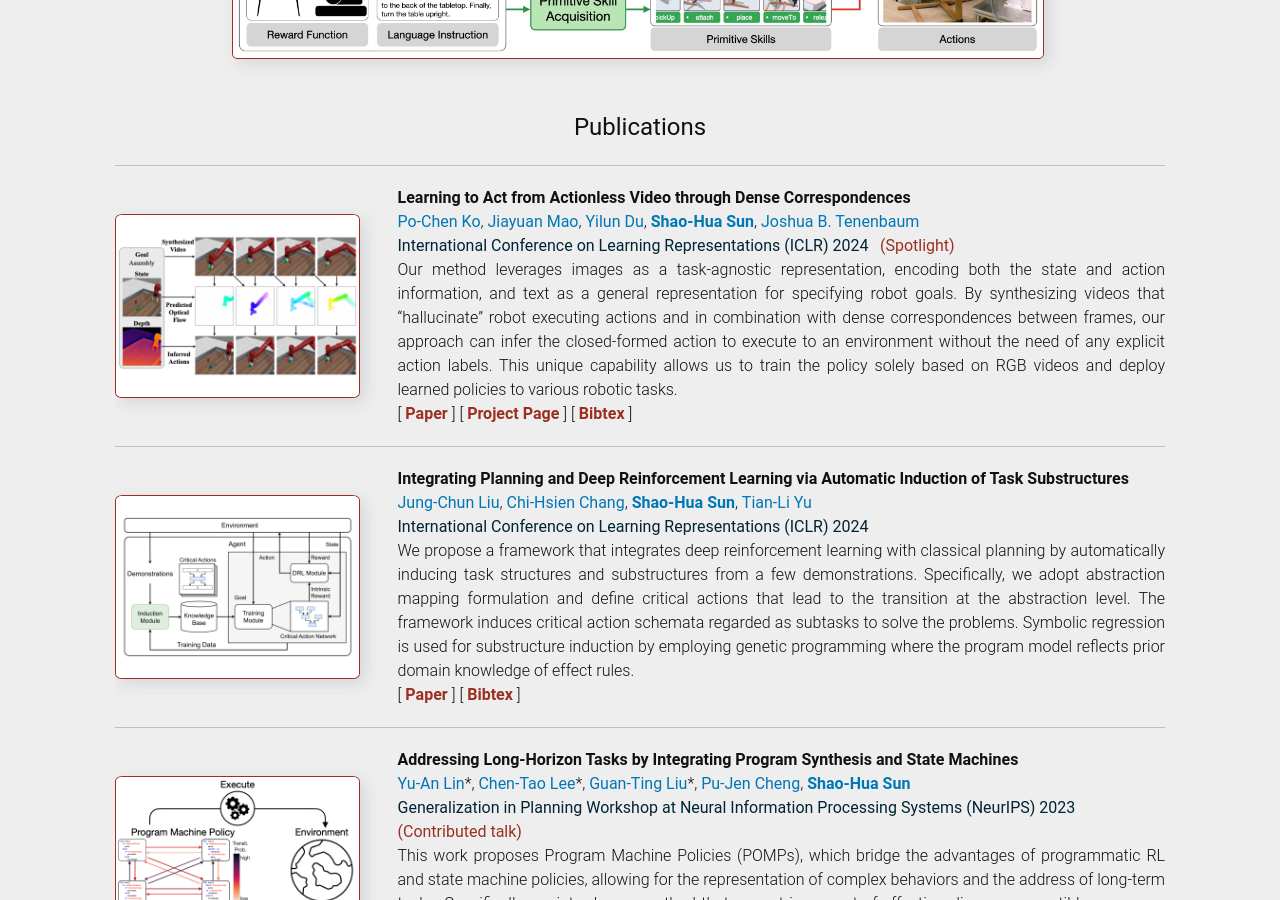
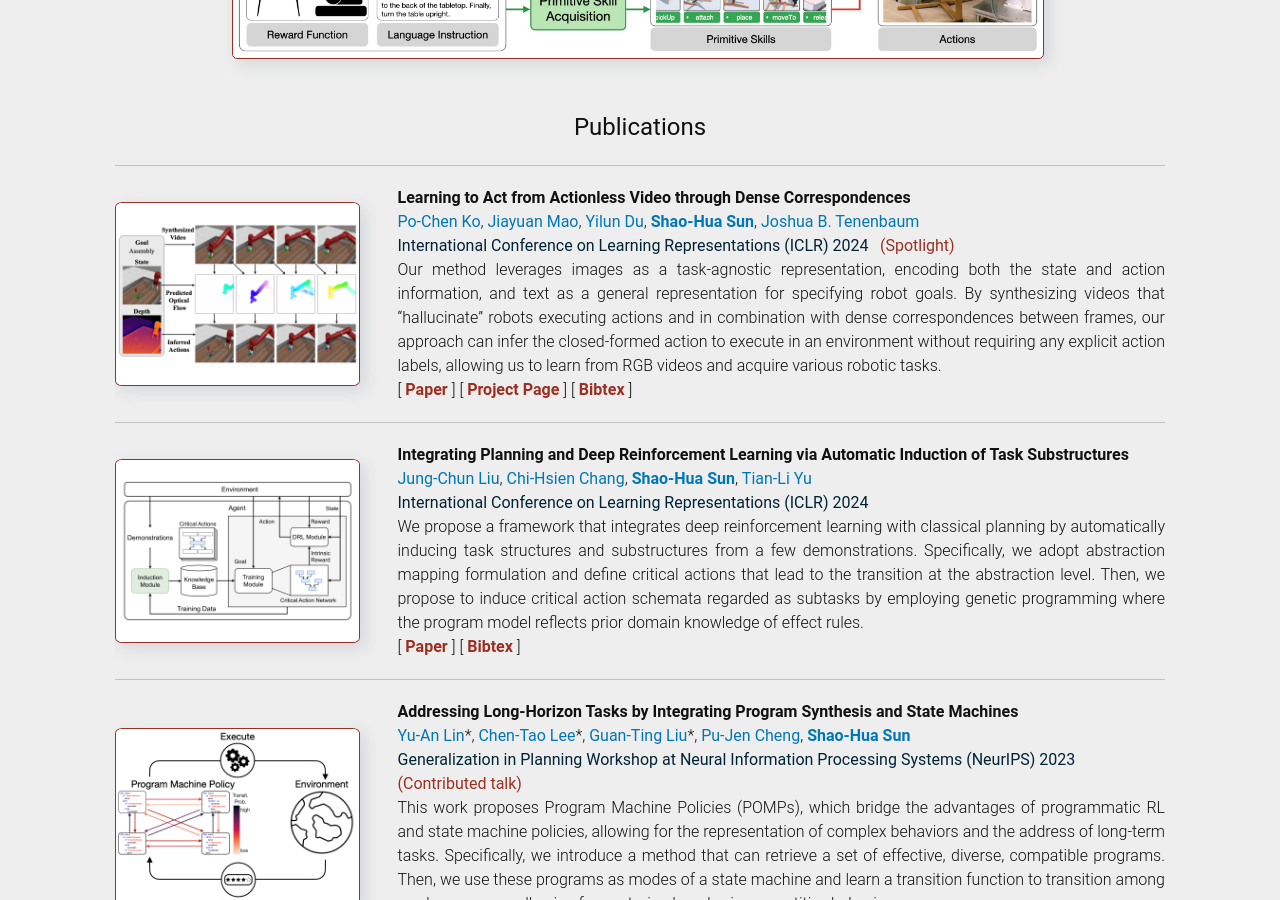
Before and after one commit to shaohua0116/shaohua0116.github.io, a Jekyll site: the page built from index.html, in a window 1280 px wide and 900 px high, scrolled down 1914 px. Built offline with Jekyll 4.4.1, drawn with Linux system fonts in a browser that asks for light colours; some web fonts are replaced.

Commit message:
update avdc planning_drl desc

```diff
--- a/_data/publications.yml
+++ b/_data/publications.yml
@@ -15,7 +15,7 @@
       me: true
     - name: Joshua B. Tenenbaum
       url:  'https://cocosci.mit.edu/josh'
-  desc: 'Our method leverages images as a task-agnostic representation, encoding both the state and action information, and text as a general representation for specifying robot goals. By synthesizing videos that “hallucinate” robot executing actions and in combination with dense correspondences between frames, our approach can infer the closed-formed action to execute to an environment without the need of any explicit action labels. This unique capability allows us to train the policy solely based on RGB videos and deploy learned policies to various robotic tasks.'
+  desc: 'Our method leverages images as a task-agnostic representation, encoding both the state and action information, and text as a general representation for specifying robot goals. By synthesizing videos that “hallucinate” robots executing actions and in combination with dense correspondences between frames, our approach can infer the closed-formed action to execute in an environment without requiring any explicit action labels, allowing us to learn from RGB videos and acquire various robotic tasks.'
   abstract: 'In this work, we present an approach to construct a video-based robot policy capable of reliably executing diverse tasks across different robots and environments from few video demonstrations without using any action annotations. Our method leverages images as a task-agnostic representation, encoding both the state and action information, and text as a general representation for specifying robot goals. By synthesizing videos that “hallucinate” robot executing actions and in combination with dense correspondences between frames, our approach can infer the closed-formed action to execute to an environment without the need of any explicit action labels. This unique capability allows us to train the policy solely based on RGB videos and deploy learned policies to various robotic tasks. We demonstrate the efficacy of our approach in learning policies on table-top manipulation and navigation tasks. Additionally, we contribute an open-source framework for efficient video modeling, enabling the training of high-fidelity policy models with four GPUs within a single day.'
   tags:
     - name: 'Paper'
@@ -44,7 +44,7 @@
       me: true
     - name: Tian-Li Yu
       url:  'https://www.ee.ntu.edu.tw/profile1.php?id=745'
-  desc: 'We propose a framework that integrates deep reinforcement learning with classical planning by automatically inducing task structures and substructures from a few demonstrations. Specifically, we adopt abstraction mapping formulation and define critical actions that lead to the transition at the abstraction level. The framework induces critical action schemata regarded as subtasks to solve the problems. Symbolic regression is used for substructure induction by employing genetic programming where the program model reflects prior domain knowledge of effect rules.'
+  desc: 'We propose a framework that integrates deep reinforcement learning with classical planning by automatically inducing task structures and substructures from a few demonstrations. Specifically, we adopt abstraction mapping formulation and define critical actions that lead to the transition at the abstraction level. Then, we propose to induce critical action schemata regarded as subtasks by employing genetic programming where the program model reflects prior domain knowledge of effect rules.'
   abstract: 'Despite recent advancements, deep reinforcement learning (DRL) still struggles at learning sparse-reward goal-directed tasks, while classical planning excels at addressing hierarchical tasks, yet most of the methods rely on assumptions about pre-defined subtasks. To bridge the best of both worlds, we propose a framework that integrates DRL with classical planning by automatically inducing task structures and substructures from a few demonstrations. Specifically, we adopt abstraction mapping formulation and define critical actions that lead to the transition at the abstraction level. The framework induces critical action schemata regarded as subtasks to solve the problems. Symbolic regression is used for substructure induction by employing genetic programming where the program model reflects prior domain knowledge of effect rules. We compare the proposed framework to state-of-the-art DRL algorithms, imitation learning methods, and an exploration approach in various domains. Experimental results on various tasks show that our proposed framework outperforms all the abovementioned algorithms in terms of sample efficiency and task performance. Moreover, our framework achieves strong generalization performance by effectively inducing new rules and composing task structures. Ablation studies justify the design of our induction module and the proposed genetic programming procedure.'
   tags:
     - name: 'Paper'
```
